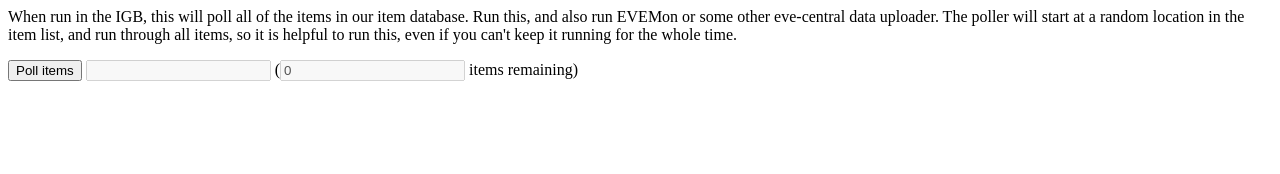
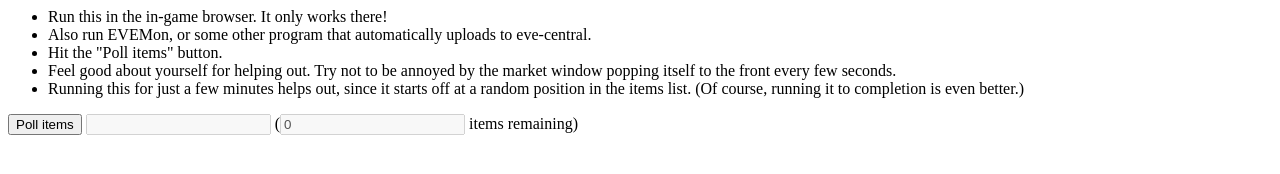
Before and after one commit to eve-val/market-site, a plain HTML site: page poller.html in a window 1280 px wide. Drawn offline with Linux system fonts and the light colour scheme; a script that the page names is missing.

Commit message:
Make the poller instructions more instruction-y.
Advertise the poller from the market page.

Add a 'last updated' timestamp to the market page.

```diff
--- a/poller.html
+++ b/poller.html
@@ -41,15 +41,17 @@
         </script>
     </head>
     <body>
-	<p>
-        When run in the IGB, this will poll all of the items in our
-        item database. Run this, and also run EVEMon or some other
-        eve-central data uploader. The poller will start at a random
-        location in the item list, and run through all items, so it is
-        helpful to run this, even if you can't keep it running for the
-        whole time.
-
-	<p>
+      <ul>
+	<li>Run this in the in-game browser.  It only works there!
+	<li>Also run EVEMon, or some other program that automatically uploads to eve-central.
+	<li>Hit the "Poll items" button.
+	<li>Feel good about yourself for helping out.  Try not to be
+	annoyed by the market window popping itself to the front every
+	few seconds.
+	<li>Running this for just a few minutes helps out, since it
+	starts off at a random position in the items list.  (Of
+	course, running it to completion is even better.)
+      </ul>
         <button id="start-button" onclick="javascript:poll_the_next_item(false);">Poll items</button>
         <input id="current-item" disabled="true" value="" /> (<input id="items-remaining" disabled="true" value="0" /> items remaining)
     </body>
```
Also changed, not shown: 1 other file.
